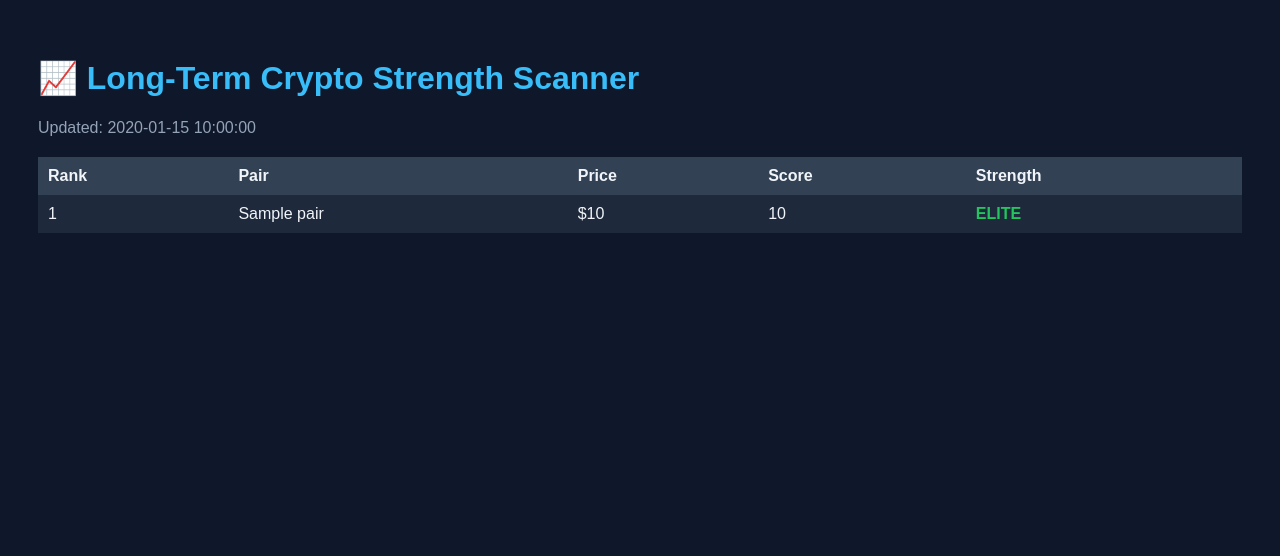
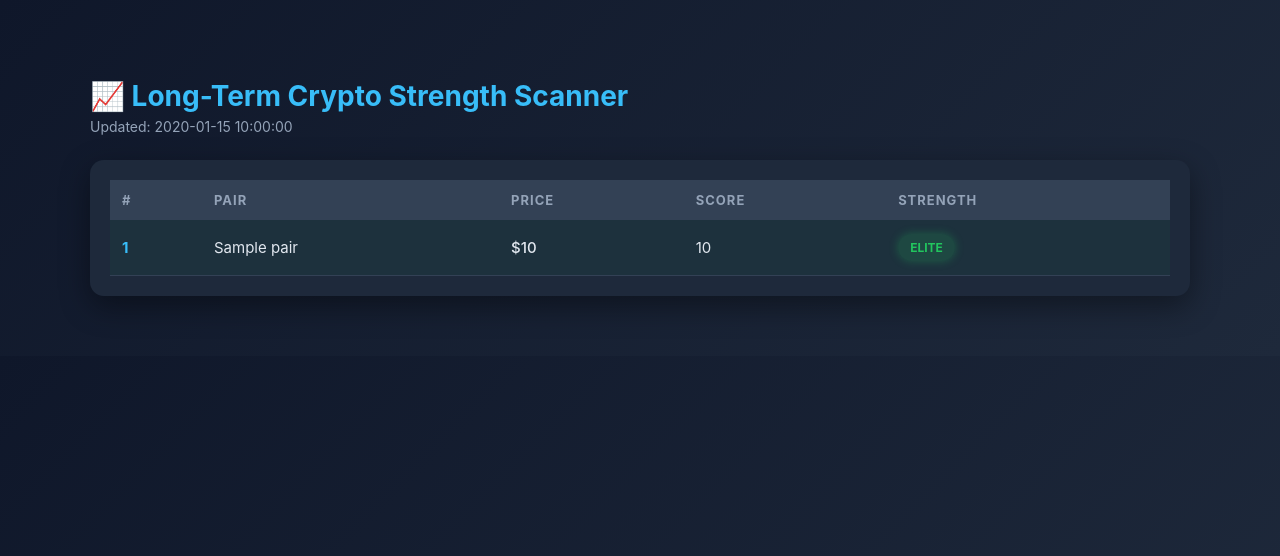
Before and after one commit to hillcolton1976/structured-alpha-engine, a Flask app: template templates/index.html in a window 1280 px wide. Shown: the top 556 px of the page. Run offline with Flask 3, Linux system fonts and the light colour scheme; the template is opened without the code that fills it: most values are stand-ins (such as "Sample title", 1, 10 or a date in 2020).

Commit message:
Update index.html

```diff
--- a/templates/index.html
+++ b/templates/index.html
@@ -1,93 +1,173 @@
 <!DOCTYPE html>
 <html>
 <head>
-    <title>Long-Term Crypto Strength</title>
+    <title>Crypto Strength Dashboard</title>
     <meta http-equiv="refresh" content="60">
+    <meta name="viewport" content="width=device-width, initial-scale=1">
 
     <style>
         body {
-            background-color: #0f172a;
-            color: #f1f5f9;
-            font-family: Arial, sans-serif;
-            padding: 30px;
+            margin: 0;
+            font-family: -apple-system, BlinkMacSystemFont, "Segoe UI", Roboto, sans-serif;
+            background: linear-gradient(135deg, #0f172a, #1e293b);
+            color: #e2e8f0;
+        }
+
+        .container {
+            max-width: 1100px;
+            margin: 40px auto;
+            padding: 20px;
         }
 
         h1 {
+            font-size: 28px;
+            margin-bottom: 5px;
             color: #38bdf8;
         }
 
         .updated {
             color: #94a3b8;
-            margin-bottom: 20px;
+            margin-bottom: 25px;
+            font-size: 14px;
+        }
+
+        .card {
+            background: #1e293b;
+            border-radius: 14px;
+            padding: 20px;
+            box-shadow: 0 10px 30px rgba(0,0,0,0.4);
+            overflow-x: auto;
         }
 
         table {
+            width: 100%;
             border-collapse: collapse;
-            width: 100%;
-            background-color: #1e293b;
         }
 
-        th, td {
-            padding: 10px;
-            text-align: left;
+        thead {
+            position: sticky;
+            top: 0;
+            background: #334155;
         }
 
         th {
-            background-color: #334155;
+            padding: 12px;
+            text-align: left;
+            font-size: 13px;
+            text-transform: uppercase;
+            letter-spacing: 1px;
+            color: #94a3b8;
         }
 
-        tr:nth-child(even) {
-            background-color: #1e293b;
+        td {
+            padding: 14px 12px;
+            border-bottom: 1px solid #334155;
+            font-size: 15px;
         }
 
         tr:hover {
-            background-color: #334155;
+            background: #273449;
+            transition: 0.2s;
         }
 
-        .elite { color: #22c55e; font-weight: bold; }
-        .strong { color: #38bdf8; }
-        .building { color: #facc15; }
-        .weak { color: #f97316; }
-        .avoid { color: #ef4444; }
+        .rank {
+            font-weight: bold;
+            color: #38bdf8;
+        }
+
+        .price {
+            font-weight: 500;
+        }
+
+        .badge {
+            padding: 6px 12px;
+            border-radius: 20px;
+            font-size: 12px;
+            font-weight: bold;
+            display: inline-block;
+        }
+
+        .elite {
+            background: rgba(34,197,94,0.15);
+            color: #22c55e;
+            box-shadow: 0 0 10px rgba(34,197,94,0.3);
+        }
+
+        .strong {
+            background: rgba(56,189,248,0.15);
+            color: #38bdf8;
+        }
+
+        .building {
+            background: rgba(250,204,21,0.15);
+            color: #facc15;
+        }
+
+        .weak {
+            background: rgba(249,115,22,0.15);
+            color: #f97316;
+        }
+
+        .avoid {
+            background: rgba(239,68,68,0.15);
+            color: #ef4444;
+        }
+
+        .top-row {
+            background: rgba(34,197,94,0.05);
+        }
+
+        @media (max-width: 768px) {
+            h1 { font-size: 22px; }
+            td, th { font-size: 13px; padding: 10px; }
+        }
     </style>
 </head>
 <body>
 
+<div class="container">
     <h1>📈 Long-Term Crypto Strength Scanner</h1>
     <div class="updated">Updated: {{ now }}</div>
 
+    <div class="card">
         <table>
+            <thead>
                 <tr>
-    <th>Rank</th>
+                    <th>#</th>
                     <th>Pair</th>
                     <th>Price</th>
                     <th>Score</th>
                     <th>Strength</th>
                 </tr>
+            </thead>
+            <tbody>
 
             {% for coin in market %}
-<tr>
-    <td>{{ loop.index }}</td>
+            <tr class="{% if loop.index <= 5 %}top-row{% endif %}">
+                <td class="rank">{{ loop.index }}</td>
                 <td>{{ coin.pair }}</td>
-    <td>${{ coin.price }}</td>
+                <td class="price">${{ coin.price }}</td>
                 <td>{{ coin.score }}</td>
                 <td>
                     {% if coin.score >= 4 %}
-            <span class="elite">ELITE</span>
+                        <span class="badge elite">ELITE</span>
                     {% elif coin.score == 3 %}
-            <span class="strong">STRONG</span>
+                        <span class="badge strong">STRONG</span>
                     {% elif coin.score == 2 %}
-            <span class="building">BUILDING</span>
+                        <span class="badge building">BUILDING</span>
                     {% elif coin.score == 1 %}
-            <span class="weak">WEAK</span>
+                        <span class="badge weak">WEAK</span>
                     {% else %}
-            <span class="avoid">AVOID</span>
+                        <span class="badge avoid">AVOID</span>
                     {% endif %}
                 </td>
             </tr>
             {% endfor %}
 
+            </tbody>
         </table>
+    </div>
+</div>
 
 </body>
 </html>
```
Lines whose indentation alone changed are shown as unchanged.
